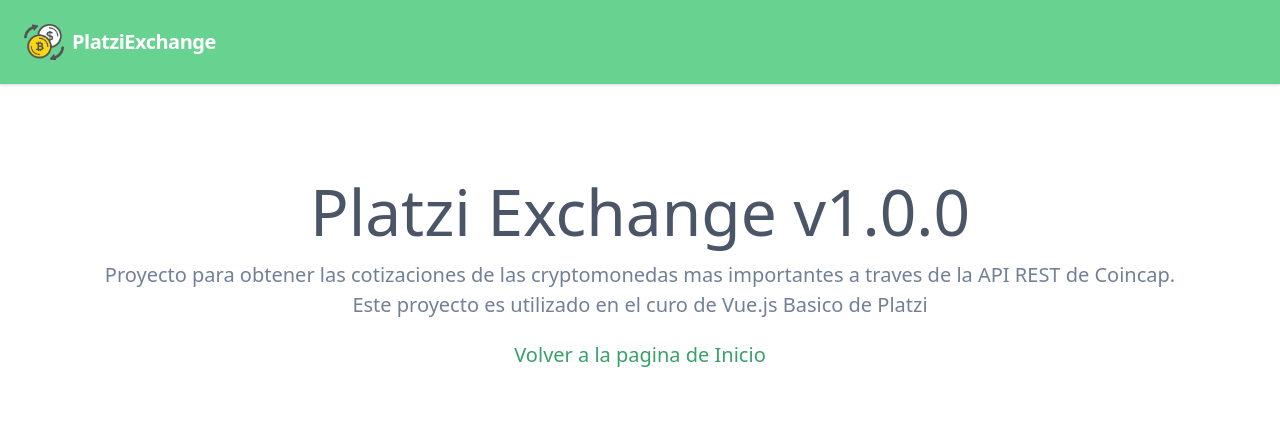
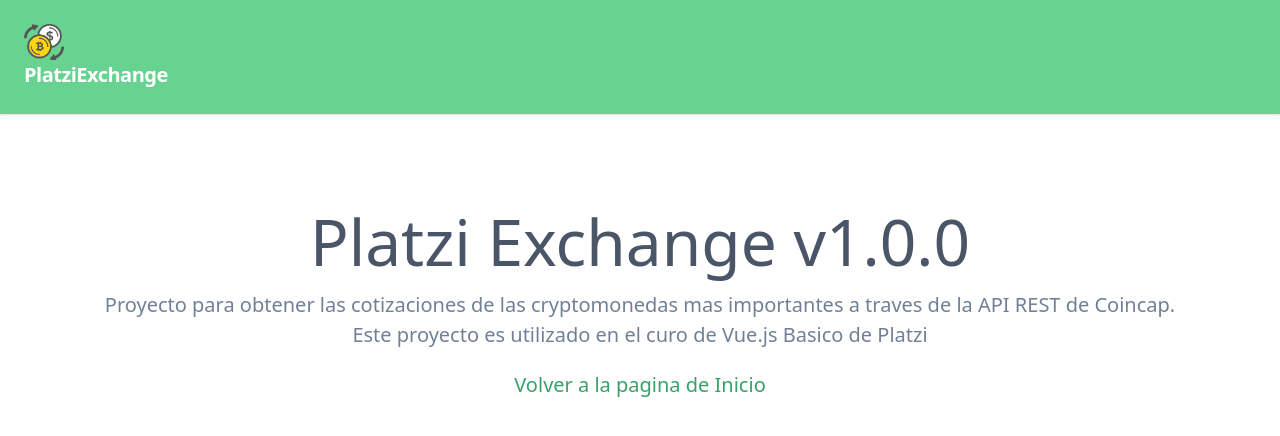
Before and after one commit to Oriailigo/platzi-exchange, a Vue app: page /about in a window 1280 px wide. Shown: the top 436 px of the page. Built offline with nearby package versions, Linux system fonts and the light colour scheme.

Commit message:
se agregaron en el icono del header y en el nombre de cada bit-coin un enlace mediante el router-link para redirigir a otra ruta

```diff
--- a/src/components/PxAssetsTable.vue
+++ b/src/components/PxAssetsTable.vue
@@ -29,7 +29,14 @@
         <td>
           <b># {{ i.rank }}</b>
         </td>
-        <td>{{ i.name }}</td>
+        <td>
+          <router-link
+            class="hover:underline text-green-600"
+            :to="{ name: 'coin-detail', params: { id: i.id } }"
+          >
+            {{ i.name }}</router-link
+          >
+        </td>
         <td>{{ i.priceUsd | dollar }}</td>
         <td>{{ i.marketCapUsd | dollar }}</td>
         <td
--- a/src/components/PxHeader.vue
+++ b/src/components/PxHeader.vue
@@ -3,10 +3,12 @@
     <nav>
       <nav class="flex items-center justify-between flex-wrap bg-green-400 p-6">
         <div class="flex items-center flex-shrink-0 text-white mr-6">
-          <px-icon class="mr-2"></px-icon>
-          <span class="font-semibold text-xl tracking-tight">
-            PlatziExchange
-          </span>
+          <router-link class="hover:underline" :to="{ name: 'home' }">
+            <px-icon class="mr-2"></px-icon>
+            <span class="font-semibold text-xl tracking-tight">
+              PlatziExchange
+            </span>
+          </router-link>
         </div>
         <div
           class="hidden sm:block w-full blok flex-grow lg:flex lg:items-center lg:wauto"
```
